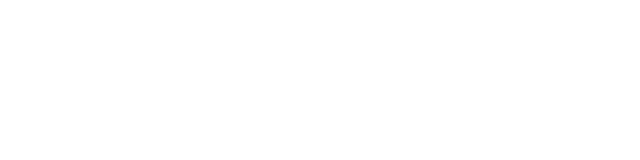
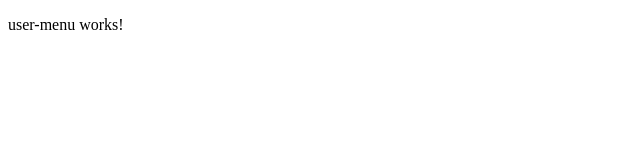
Before and after one commit to eTallang/user-menu-demo, an Angular app: page / in a window 1280 px wide. Shown: the top 160 px of the page, without its empty margins (0-640 px from the left). Built offline with nearby package versions, Linux system fonts and the light colour scheme.

Commit message:
feat(app): add remaining config for initial setup

```diff
--- a/src/app/app.component.html
+++ b/src/app/app.component.html
@@ -0,0 +1 @@
+<app-user-menu></app-user-menu>
```
Also changed, not shown: src/app/user-menu/user-menu.module.ts (+6 -2 lines).
